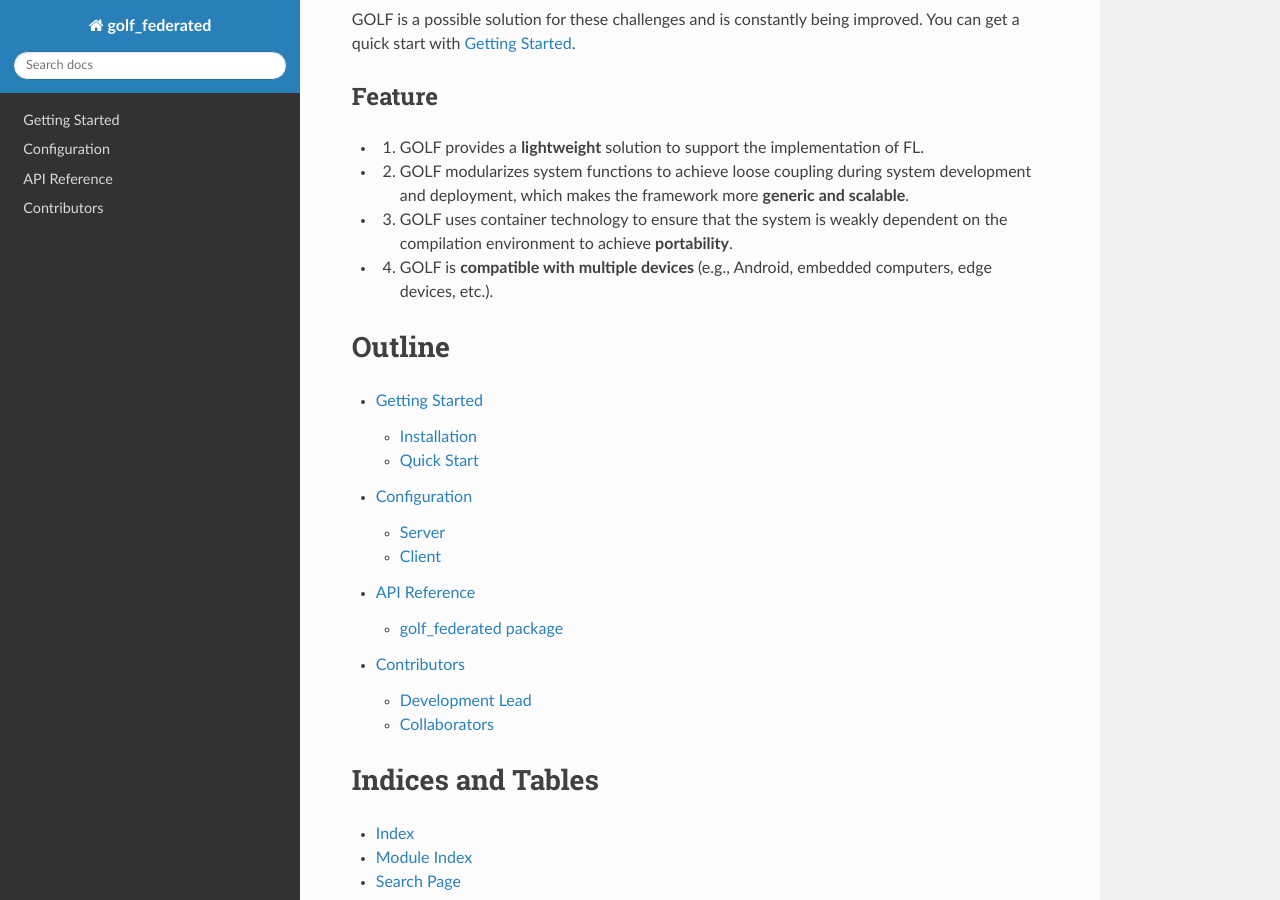
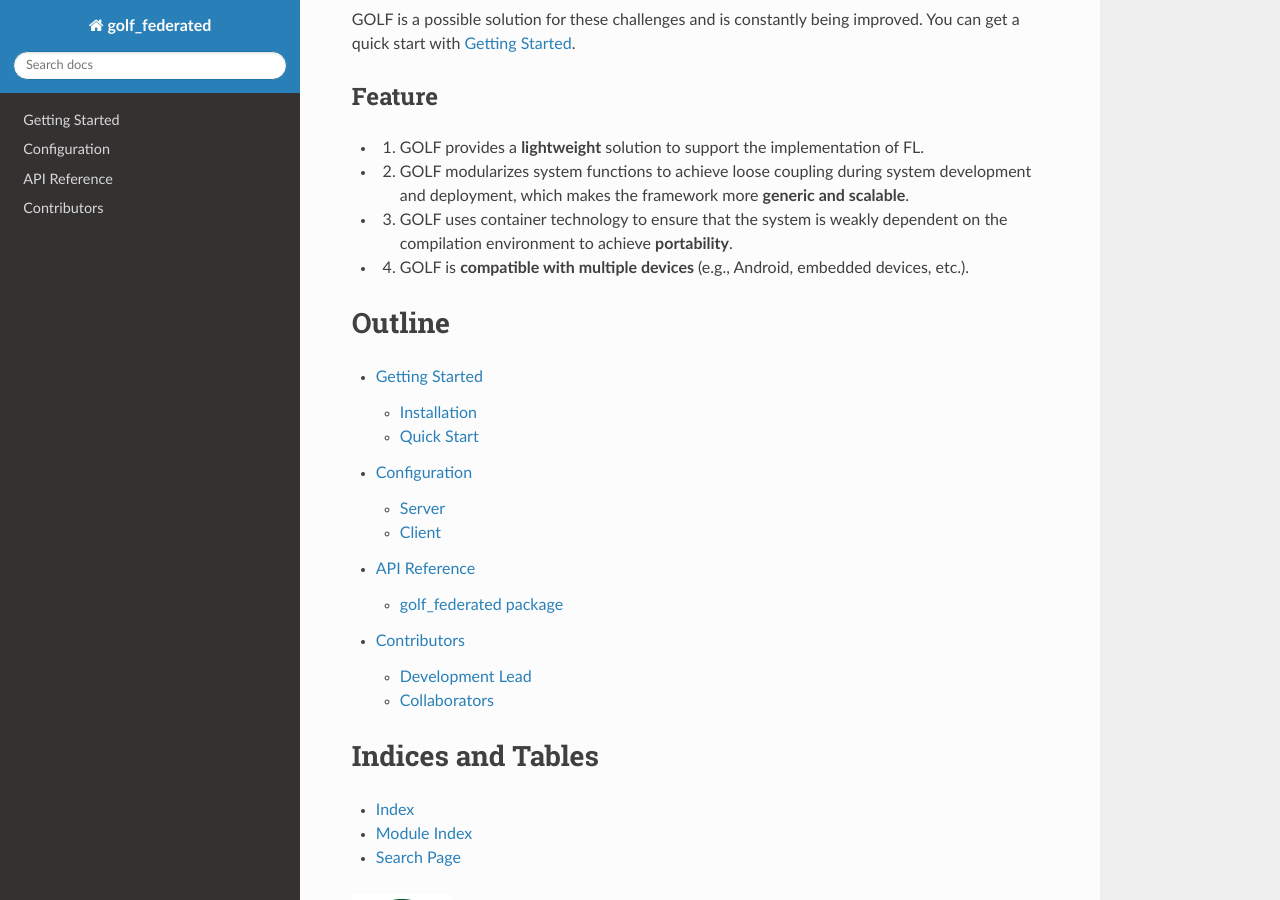
Before and after one commit to IntelligentSystemsLab/generic_and_open_learning_federator, a Sphinx documentation site: the page built from docs/index.rst, in a window 1280 px wide and 900 px high, scrolled down 688 px. Built offline with Sphinx 7.4.7 and the Read the Docs theme 2.0.0, drawn with Linux system fonts in a browser that asks for light colours.

Commit message:
docs(Index): Update

```diff
--- a/docs/index.rst
+++ b/docs/index.rst
@@ -33,7 +33,7 @@ Feature
 * 1) GOLF provides a **lightweight** solution to support the implementation of FL.
 * 2) GOLF modularizes system functions to achieve loose coupling during system development and deployment, which makes the framework more **generic and scalable**.
 * 3) GOLF uses container technology to ensure that the system is weakly dependent on the compilation environment to achieve **portability**.
-* 4) GOLF is **compatible with multiple devices** (e.g., Android, embedded computers, edge devices, etc.).
+* 4) GOLF is **compatible with multiple devices** (e.g., Android, embedded devices, etc.).
 
 
 Outline
```
